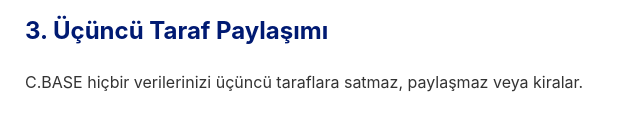
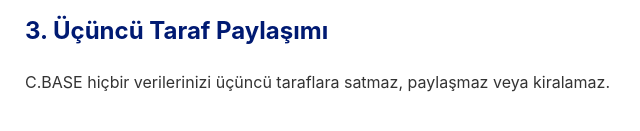
Before and after one commit to develicagatay/privacy-policy, a plain HTML site: page index.html in a window 1280 px wide. Shown: the part 661-792 px from the top of the page, 215-855 px from the left. Drawn offline with Linux system fonts and the light colour scheme.

Commit message:
Update index.html

```diff
--- a/index.html
+++ b/index.html
@@ -42,7 +42,7 @@
     <p>Verileriniz hiçbir şekilde reklam veya analitik amaçlı kullanılmaz.</p>
 
     <h2>3. Üçüncü Taraf Paylaşımı</h2>
-    <p>C.BASE hiçbir verilerinizi üçüncü taraflara satmaz, paylaşmaz veya kiralar.</p>
+    <p>C.BASE hiçbir verilerinizi üçüncü taraflara satmaz, paylaşmaz veya kiralamaz.</p>
 
     <h2>4. Veri Güvenliği</h2>
     <p>Verileriniz Apple'ın CloudKit hizmeti üzerinden şifrelenmiş olarak iCloud'da saklanır. Apple's security standartları uygulanır.</p>
```
